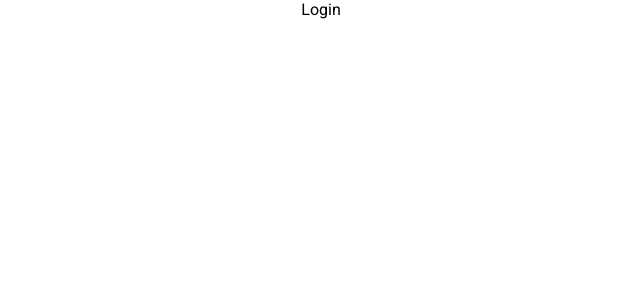
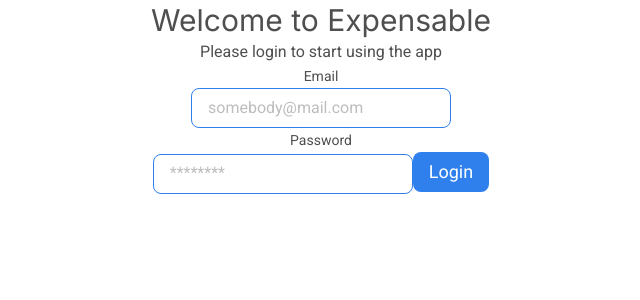
Before and after one commit to ErizoMA/C4-reactable-ErizoMA, a React (Create React App) app: page / in a window 1280 px wide. Shown: the top 300 px of the page, without its empty margins (319-959 px from the left). Built offline with nearby package versions, Linux system fonts and the light colour scheme.

Commit message:
Create components of Login page

```diff
--- /dev/null
+++ b/src/components/Login/Input.js
@@ -0,0 +1,21 @@
+import styled from "@emotion/styled";
+
+function Input({placeholder}) {
+  return <Container placeholder={placeholder}></Container>;
+}
+
+const Container = styled.input`
+  border: 1px solid var(--blue-1);
+  width: 260px;
+  height: 40px;
+  border-radius: 8px;
+  background: white;
+  padding: 8px 16px;
+  ::placeholder {
+    font-size: 16px;
+    line-height: 24px;
+    color: var(--gray-4);
+  }
+`;
+
+export default Input;
--- /dev/null
+++ b/src/components/Login/Label.js
@@ -0,0 +1,10 @@
+import styled from "@emotion/styled";
+function Label({text}) {
+  return <Text>{text}</Text>;
+}
+const Text = styled.p`
+font-size: 14px;
+line-height: 24px;
+color:var(--gray-2)
+`
+export default Label;
--- /dev/null
+++ b/src/components/Login/Subtitle.js
@@ -0,0 +1,12 @@
+import styled from "@emotion/styled";
+
+function Subtitle({subtitle}) {
+  return ( <P>{subtitle}</P> );
+}
+const P = styled.p`
+font-size: 16px;
+line-height: 24px;
+color:var(--gray-2);
+text-align:center;
+`
+export default Subtitle;
--- /dev/null
+++ b/src/components/Login/Title.js
@@ -0,0 +1,15 @@
+import styled from "@emotion/styled";
+
+function Title({ title }) {
+  return <P>{title}</P>;
+}
+
+const P = styled.p`
+  color: var(--gray-2);
+  font-size: 30px;
+  line-height: 40px;
+  font-family: Inter;
+  text-align: center;
+  /* margin:0 58px; */
+`;
+export default Title;
--- /dev/null
+++ b/src/components/UI/Button.js
@@ -0,0 +1,18 @@
+import styled from "@emotion/styled";
+
+function Button() {
+  return <BlueButton>Login</BlueButton>;
+}
+
+const BlueButton = styled.button`
+  background: var(--blue-1);
+  border-radius: 8px;
+  padding: 8px 16px;
+  font-size: 18px;
+  line-height: 24px;
+  color: #ffffff;
+  border:none;
+  cursor: pointer;
+`;
+
+export default Button;
--- a/src/pages/Login.js
+++ b/src/pages/Login.js
@@ -1,5 +1,21 @@
+import Input from "../components/Login/Input";
+import Label from "../components/Login/Label";
+import Subtitle from "../components/Login/Subtitle";
+import Title from "../components/Login/Title";
+import Button from "../components/UI/Button";
+
 function Login() {
-  return ( <div>Login</div> );
+  return (
+    <div>
+      <Title title="Welcome to Expensable" />
+      <Subtitle subtitle="Please login to start using the app" />
+      <Label text="Email" />
+      <Input placeholder="somebody@mail.com" />
+      <Label text="Password" />
+      <Input placeholder="********" />
+      <Button></Button>
+    </div>
+  );
 }
 
 export default Login;
```
Also changed, not shown: 1 other file (tests, documents, lock files or other folders).
